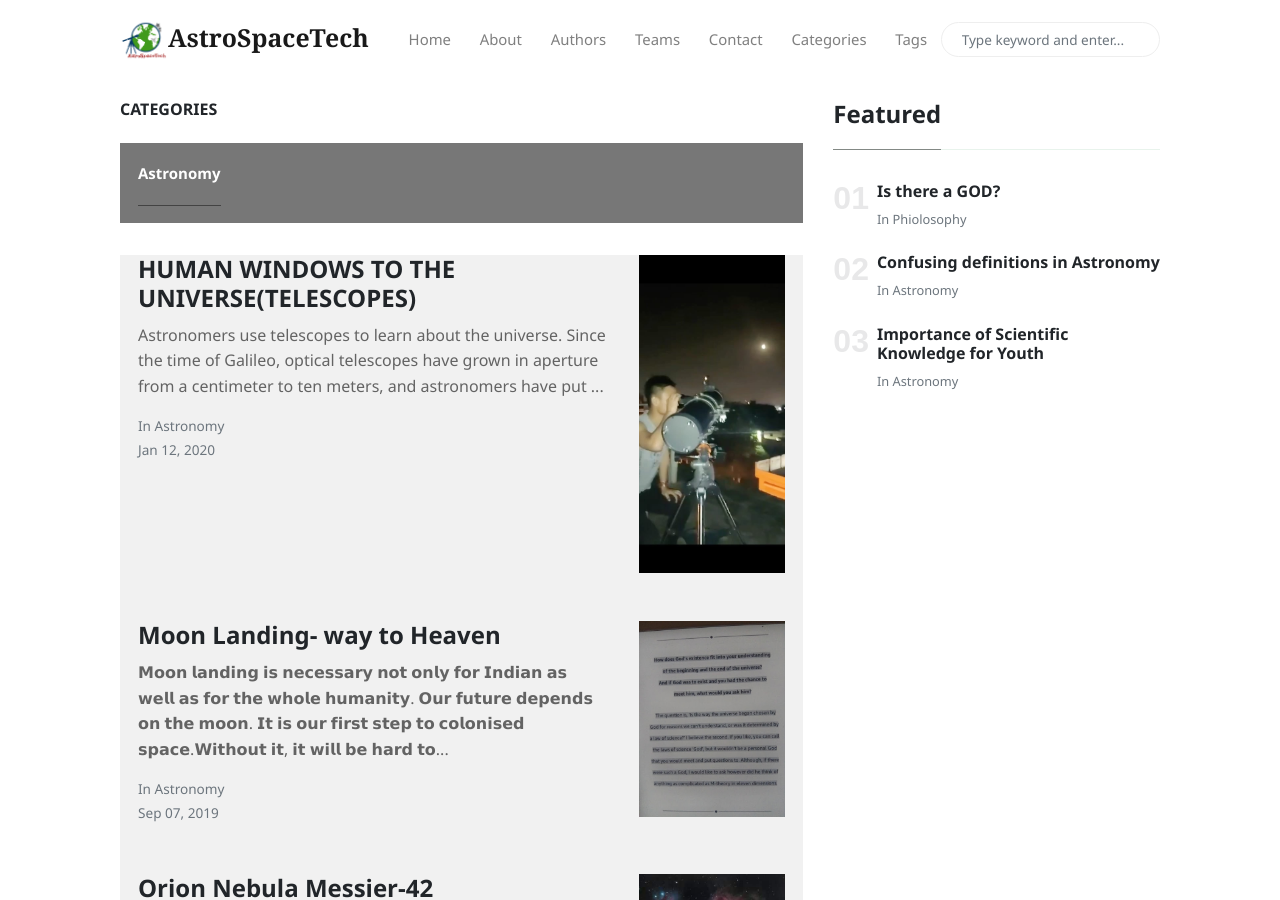
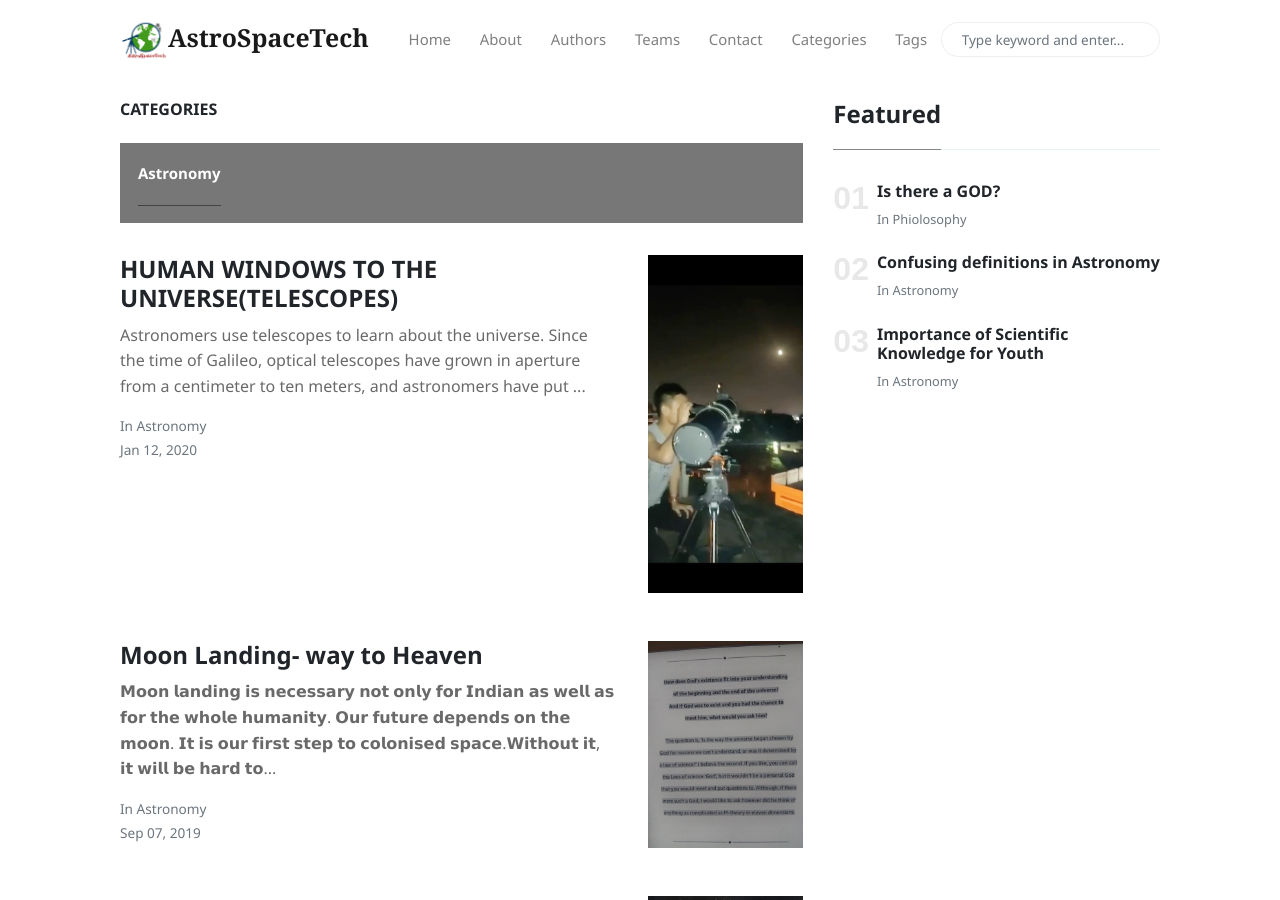
Before and after one commit to AstroSpaceTech/AstroSpaceTech.github.io, a Jekyll site: the page built from _pages/categories.html, in a window 1280 px wide and 900 px high. Built offline with Jekyll 4.4.1, drawn with Linux system fonts in a browser that asks for light colours; nearby versions of some CDN libraries.

Commit message:
Update main-loop-card.html

```diff
--- a/_includes/main-loop-card.html
+++ b/_includes/main-loop-card.html
@@ -1,4 +1,3 @@
-<div class="content" style="display: block;">
 <div class="mb-5 d-flex justify-content-between main-loop-card">
 <div class="pr-3">
 	<h2 class="mb-1 h4 font-weight-bold">
@@ -26,4 +25,3 @@
 	</div>
 {% endif %}
 </div>
-</div>
```
Lines whose indentation alone changed are shown as unchanged.
